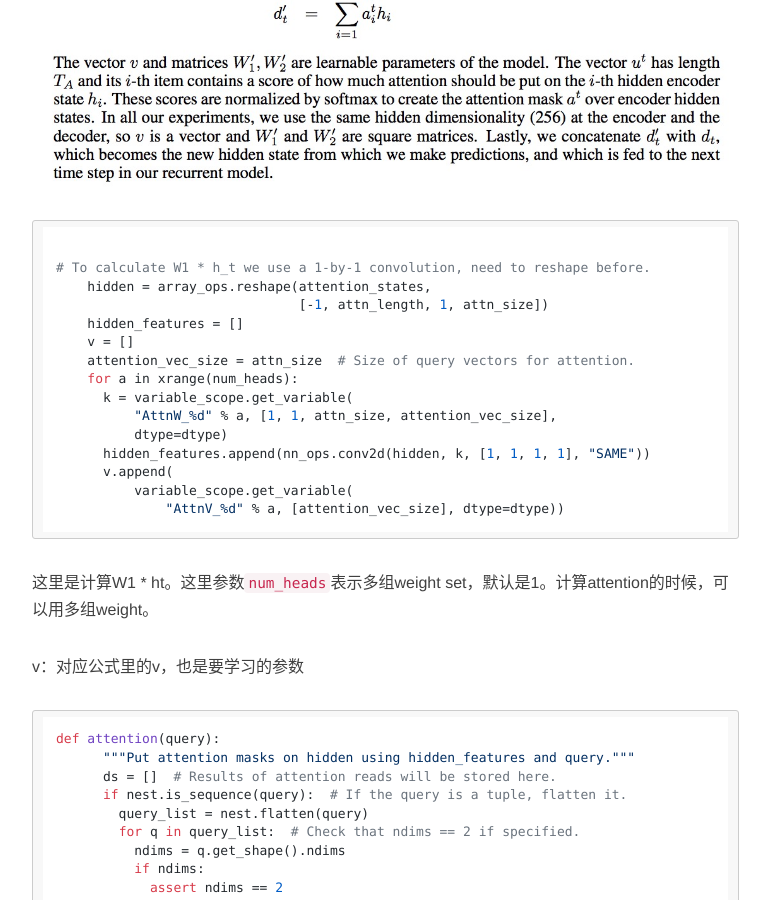
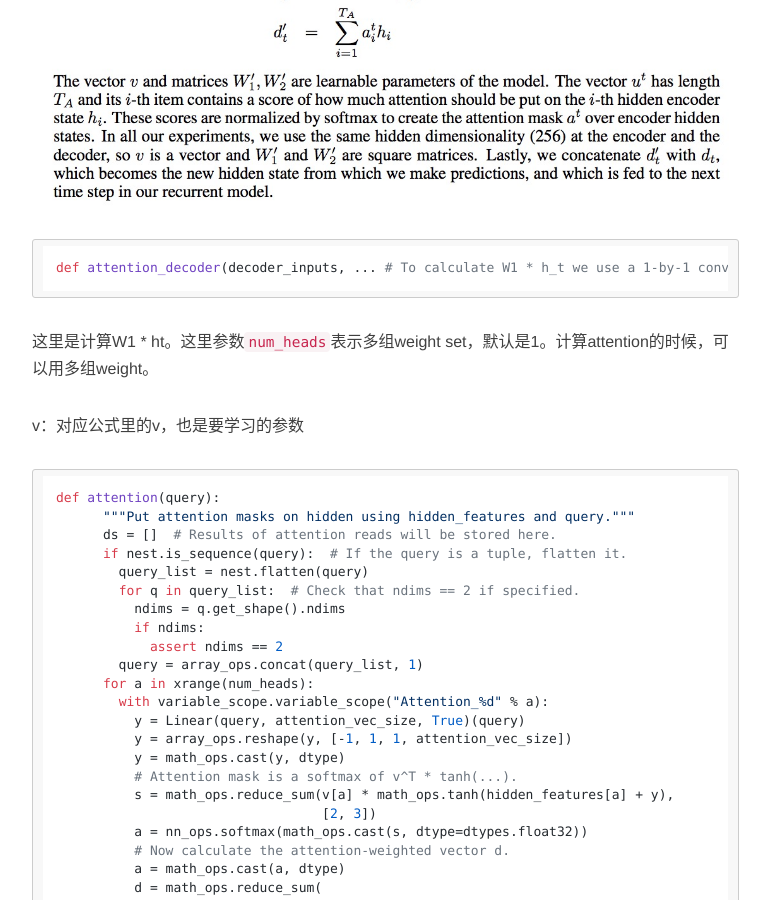
Before and after one commit to y521263/y521263.github.io, a Jekyll site: the page built from _posts/2018-08-07-Tensorflow-RNN Attention Seq2Seq.md, in a window 1280 px wide and 900 px high, scrolled down 4852 px. Shown: the whole window, without its empty margins (233-1003 px from the left). Built offline with Jekyll 4.4.1, drawn with Linux system fonts in a browser that asks for light colours; nearby versions of some CDN libraries; comment, search, counter and statistics services are not loaded.

Commit message:
attention

````diff
--- a/_posts/2018-08-07-Tensorflow-RNN Attention Seq2Seq.md
+++ b/_posts/2018-08-07-Tensorflow-RNN Attention Seq2Seq.md
@@ -271,6 +271,7 @@
                       scope=None,
                       initial_state_attention=False):
 
+
 ```
 
 **initial_state**：也就是之前encode输出的encoder_state
@@ -284,7 +285,8 @@
 
 
 ``` python
-
+def attention_decoder(decoder_inputs,
+...
 # To calculate W1 * h_t we use a 1-by-1 convolution, need to reshape before.
     hidden = array_ops.reshape(attention_states,
                                [-1, attn_length, 1, attn_size])
````
